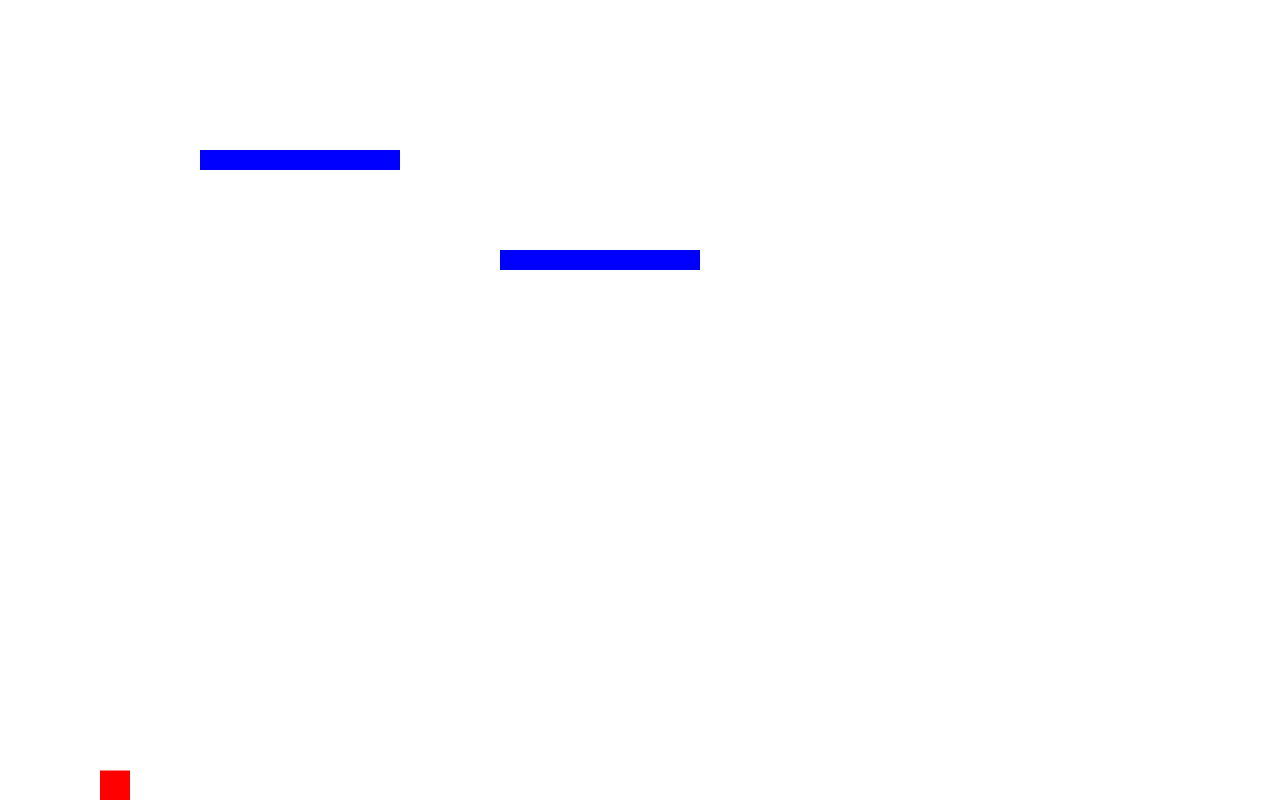
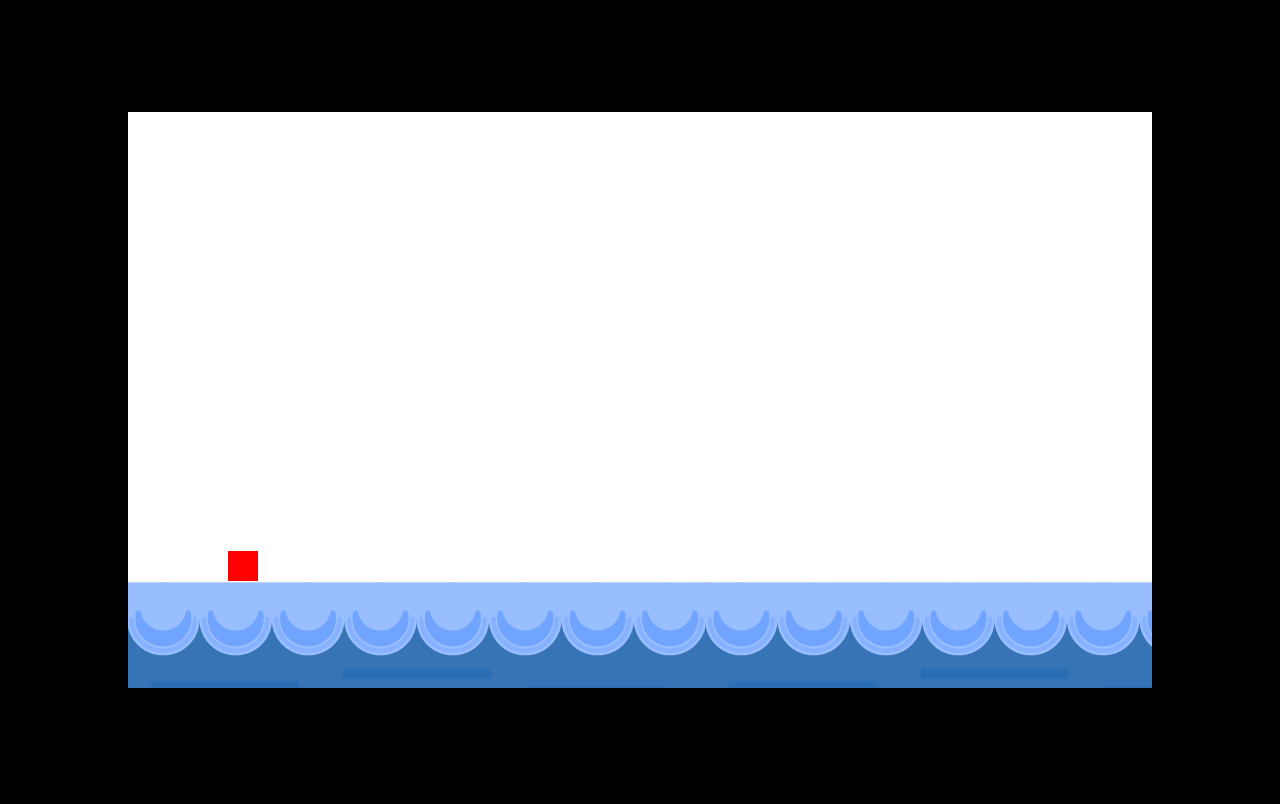
Before and after one commit to marcoferreiradev/HTML5-Canvas-and-Typescript-Mario-Game, a website built with webpack: page src/index.html in a window 1280 px wide. Built offline with nearby package versions, Linux system fonts and the light colour scheme.

Commit message:
feat: Image platforms

```diff
--- a/src/index.html
+++ b/src/index.html
@@ -13,12 +13,15 @@
       padding: 0;
       width: 100vw;
       height: 100vh;
+      display: flex;
+      align-items: center;
+      justify-content: center;
+      background-color: black;
     }
     * {
       box-sizing: border-box ;
     }
   </style>
   <canvas></canvas>
-  <script src="dist/index.js" type="module"></script>
 </body>
 </html>
--- a/src/ts/index.ts
+++ b/src/ts/index.ts
@@ -3,8 +3,8 @@ import platform from '../img/platform.png';
 const canvas = document.querySelector('canvas') as HTMLCanvasElement;
 const context = canvas.getContext('2d') as CanvasRenderingContext2D;
 
-canvas.width = window.innerWidth;
-canvas.height = window.innerHeight;
+canvas.width = 1024;
+canvas.height = 576;
 
 type Coords = {
   x: number;
@@ -57,37 +57,53 @@ class Player {
   }
 }
 
+type PlatformBlock = Position & {
+  image: HTMLImageElement
+}
+
 class Platform {
   position: Position;
   width: number;
   height: number;
+  image: HTMLImageElement;
 
-  constructor({ x, y }: Position) {
+  constructor({ x, y, image }: PlatformBlock) {
     this.position = {
       x: x,
       y: y
     }
-    this.width = 200;
-    this.height = 20;
+    this.image = image;
+    this.width = image.width;
+    this.height = image.height;
   }
 
   draw() {
-    context.fillStyle = 'blue';
-    context.fillRect(this.position.x, this.position.y, this.width, this.height);
+    context.drawImage(this.image, this.position.x, this.position.y);
   }
 }
 
+const platformImage = new Image();
+platformImage.src = platform;
+platformImage.onload = () => dispatchEvent(new CustomEvent('platform-loaded'))
+
 const player = new Player();
-const platforms = [
-  new Platform({
-    x: 200,
-    y: 150
-  }),
-  new Platform({
-    x: 500,
-    y: 250
-  })
-];
+let platforms: Platform[] = [];
+
+addEventListener('platform-loaded', () => {
+  platforms = [
+    new Platform({
+      x: -1,
+      y: 470,
+      image: platformImage
+    }),
+    new Platform({
+      x: platformImage.width -3,
+      y: 470,
+      image: platformImage
+    })
+  ];
+})
+
 
 type PressControls = {
   right: {
@@ -111,13 +127,13 @@ let scrollOffset = 0;
 
 function animate() {
   requestAnimationFrame(animate);
-  context.clearRect(0, 0, canvas.width, canvas.height);
-  player.update();
+  context.fillStyle = "white";
+  context.fillRect(0, 0, canvas.width, canvas.height);
   platforms.forEach(platform => {
     platform.draw();
   })
+  player.update();
 
-  console.log('player position', player.position.x);
   if (keys.right.pressed && player.position.x < 400) {
     player.velocity.x = 5;
   } else if (keys.left.pressed && player.position.x > 100) {
@@ -152,7 +168,7 @@ function animate() {
     }
   })
 
-  if(scrollOffset > 2000) {
+  if (scrollOffset > 2000) {
     console.log('You win');
   }
 }
```
